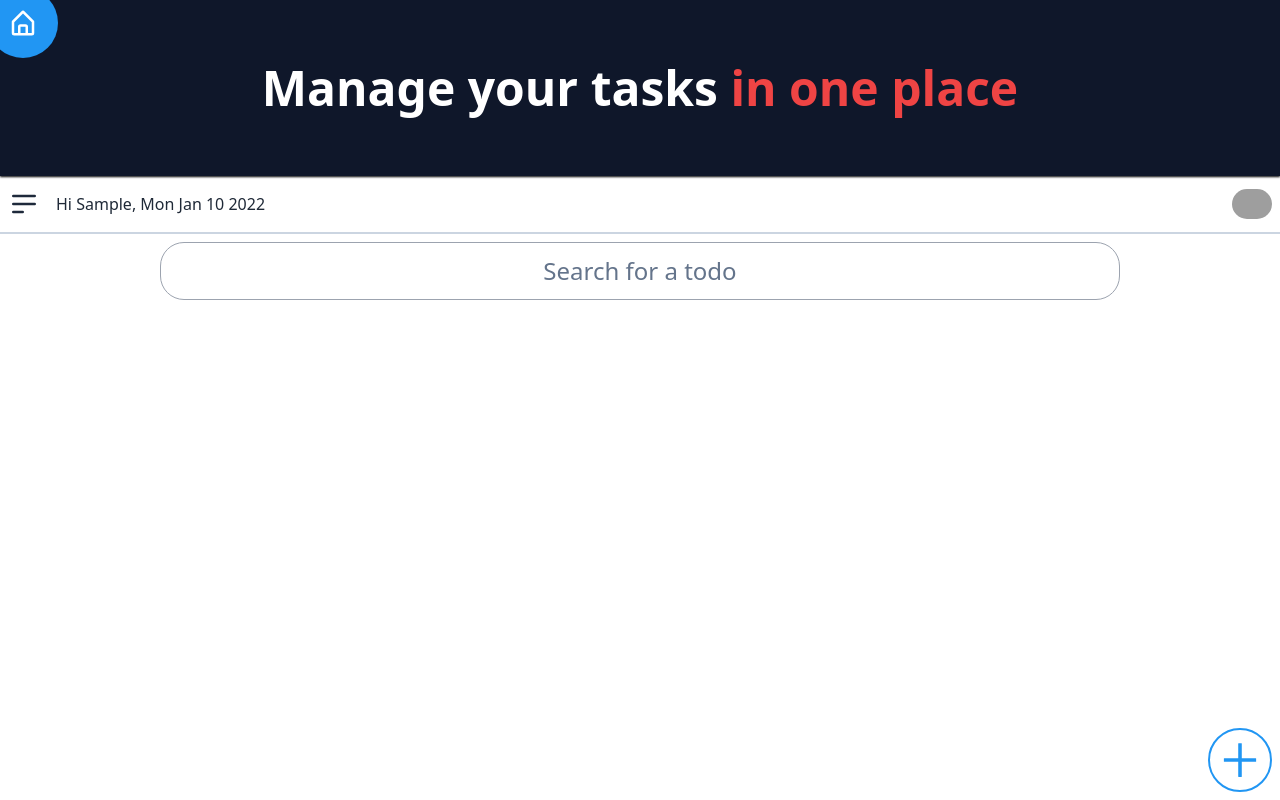
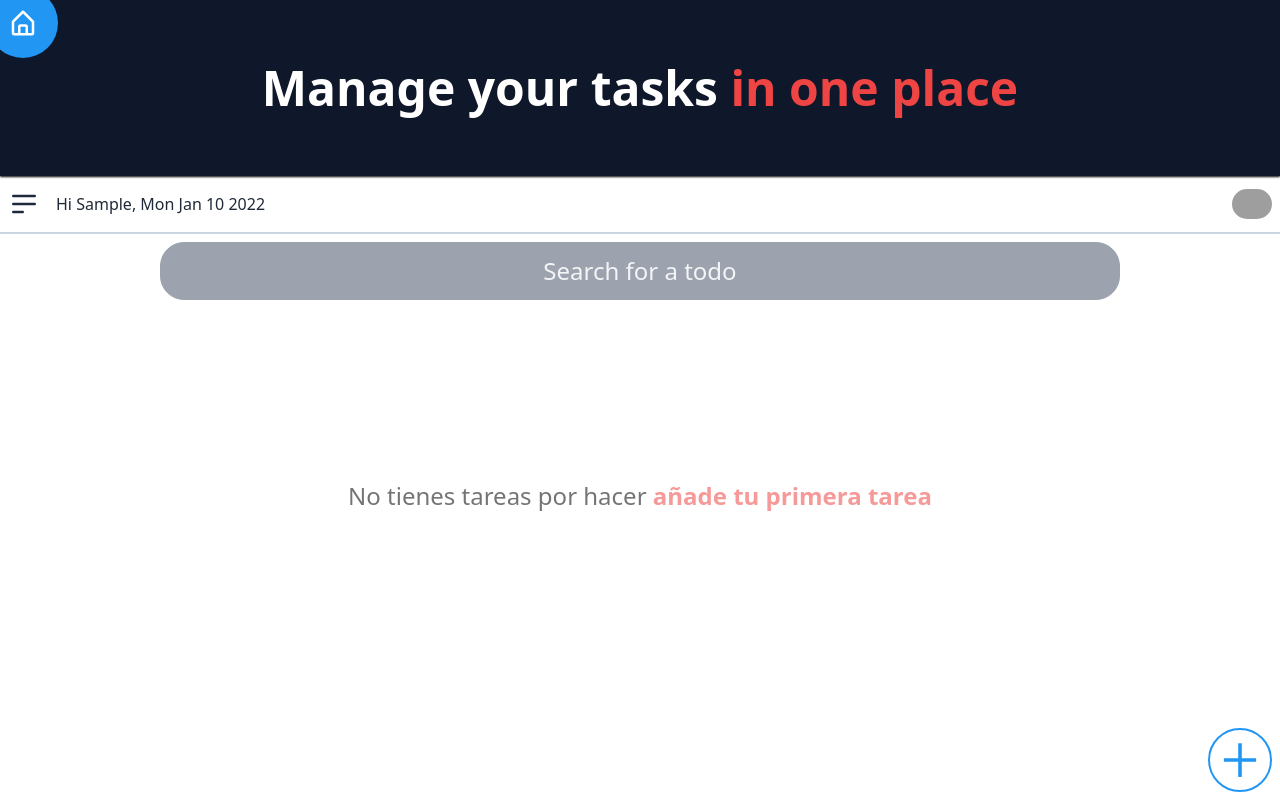
Before and after one commit to Leninner/mini_challenges_react_platzi, a React (Create React App) app: page /todo in a window 1280 px wide. Both pictures are taken after typing "Sample", "Sample" into the empty fields and a click on the button 640 px from the left and 377 px from the top of the page. Built offline with nearby package versions, Linux system fonts and the light colour scheme; grey boxes are pictures that could not be loaded.

Commit message:
Updated todo app

```diff
--- a/src/App/TodoApp/components/SearchBar.jsx
+++ b/src/App/TodoApp/components/SearchBar.jsx
@@ -2,17 +2,18 @@ import { useContext } from 'react';
 import { TodoAppContext } from '../context';
 
 export const SearchBar = () => {
-  const { valueSearch, handleChangeSearch } = useContext(TodoAppContext);
+  const { valueSearch, handleChangeSearch, todos } = useContext(TodoAppContext);
 
   return (
     <>
       <div className='flex items-center justify-center w-full'>
         <input
           type='text'
-          className='search'
+          className='search disabled:bg-gray-400 disabled:placeholder:text-gray-100'
           placeholder='Search for a todo'
           onChange={handleChangeSearch}
           value={valueSearch || ''}
+          disabled={todos.length ? false : true}
         />
       </div>
     </>
--- a/src/App/TodoApp/components/TodoItem.jsx
+++ b/src/App/TodoApp/components/TodoItem.jsx
@@ -27,11 +27,13 @@ export const TodoItem = ({
         <h1 className='text-xl font-bold '>{title}</h1>
         <p className='mb-1 '>{description}</p>
         <span className='text-sm hover:text-slate-800'>{date}</span>
+
         <figure
           className='absolute z-50 p-1 text-white duration-300 border-2 rounded-full -right-3 border-slate-800 bg-slate-800 -top-3 hover:bg-white hover:text-slate-800'
           onClick={handleOptions}>
           <ImStack size='20' />
         </figure>
+
         {isOptions && (
           <div className='absolute top-0 right-0 flex items-center justify-end w-20 h-20 bg-white border-b border-l border-gray-500 rounded-bl-3xl'>
             <nav>
@@ -50,6 +52,7 @@ export const TodoItem = ({
             </nav>
           </div>
         )}
+
         {isEditing && <FormAddTodo />}
       </div>
     </>
--- a/src/App/TodoApp/components/TodoList.jsx
+++ b/src/App/TodoApp/components/TodoList.jsx
@@ -13,12 +13,25 @@ export const TodoList = () => {
 
   return (
     <div>
+      {!todos.length && (
+        <p className='mt-20 feedback animate-pulse'>
+          No tienes tareas por hacer <span className='text-2xl font-bold text-red-500 '>añade tu primera tarea</span>
+        </p>
+      )}
+
       {valueSearch && searchedTodos.map((value, index) => <TodoItem key={index} {...value} index={index} />)}
 
-      {!valueSearch &&
-        todos.map((value, index) => (
-          <TodoItem key={index} {...value} index={index} onDelete={() => handleDelete(index)} />
-        ))}
+      {!searchedTodos.length && valueSearch.length ? (
+        <p className='feedback'>
+          No se encuentran coincidencias para <span className='text-3xl font-bold text-red-500'>{valueSearch}</span>
+        </p>
+      ) : null}
+
+      {!valueSearch && todos.length
+        ? todos.map((value, index) => (
+            <TodoItem key={index} {...value} index={index} onDelete={() => handleDelete(index)} />
+          ))
+        : null}
     </div>
   );
 };
```
